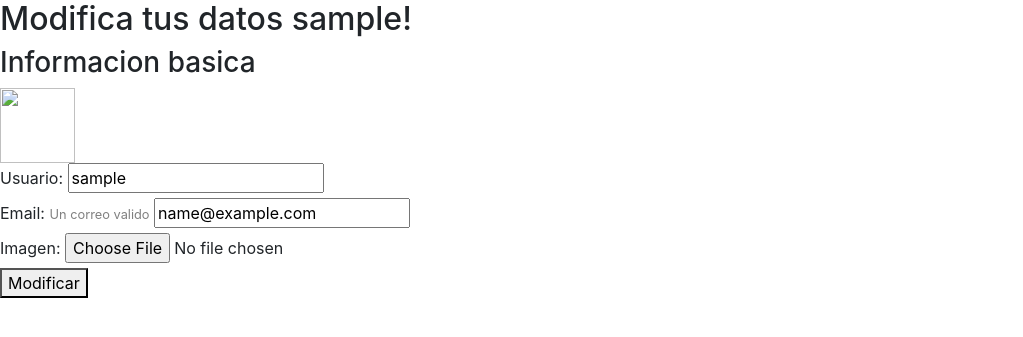
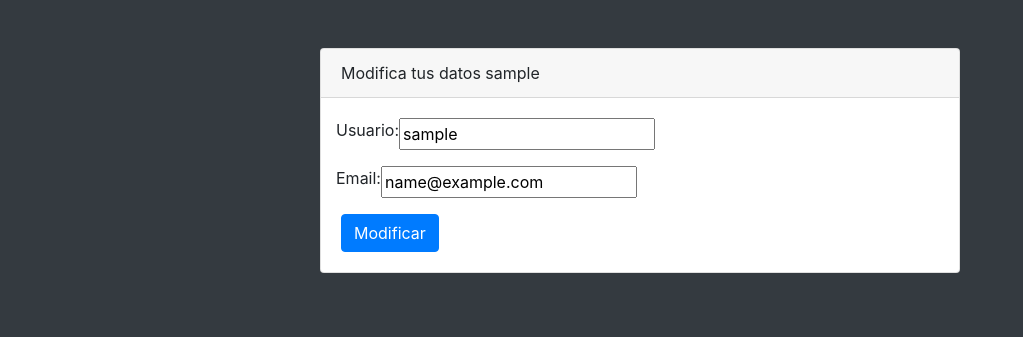
Before and after one commit to Mego1596/ProyectoSic, a Django app: page /settings/ in a window 1280 px wide. Shown: the top 337 px of the page, without its empty margins (0-1023 px from the left). Run offline with Django 3.2, Linux system fonts and the light colour scheme; the visitor is signed in with stand-in values (Sample User, id 1); some libraries are stand-ins or nearby versions.

Commit message:
Agregada interfaz editarusuario

```diff
--- a/myauth/forms.py
+++ b/myauth/forms.py
@@ -8,11 +8,7 @@ class UserChangeForm(forms.ModelForm):
     password hash display field.
     """
     username = forms.CharField(label='Usuario', required=True, )
-    avatar = forms.ImageField(
-                             label='Imagen',
-                             required=False, )
     email = forms.EmailField(label='Email',
-                             help_text='Un correo valido',
                              required=True, )
 
     class Meta:
--- a/templates/registration/settings.html
+++ b/templates/registration/settings.html
@@ -1,11 +1,17 @@
 {% extends 'base.html' %}
 
+{% block title %}
+<title>
+  Registrar usuario
+</title>
+{% endblock title %}
+
 {% block content %}
-    <header  class="main">
-      <h2>Modifica tus datos {{ request.user.get_full_name}}!</h1>
-    </header>
-    <h3>Informacion basica</h2>
-        <span class="image left"><img  width="75" height="75" src = "{% if user.avatar %}{{ user.avatar.url}} {% endif %}"></span>
+<body class="bg-dark">
+  <div class="container">
+    <div class="card card-register mx-auto mt-5">
+      <div class="card-header">Modifica tus datos {{ request.user.get_full_name}}</div>
+      <div class="card-body">
         <form method="post" action='{{ action_url }}' enctype='multipart/form-data'>
           {% csrf_token %}
           {% if messages %}
@@ -28,15 +34,20 @@
                   <strong style="color: red">{{ error|escape }}</strong>
                 </div>
             {% endfor %}
-        <div class="12u$">
+            <div class="12u$ form-group">
+              <div class="form-row">
                 {{ field.label_tag }}
                 {% if field.help_text %}
                   <small style="color: grey">{{ field.help_text|safe }}</small>
                 {% endif %}
                 {{ field }}
               </div>
+           </div>
           {% endfor %}
-      <button class="button special big" type="submit">Modificar</button>
+          <button class="button special big btn btn-primary" type="submit">Modificar</button>
         </form>
-
-{% endblock %}
+      </div>
+    </div>
+  </div>
+</body>
+{% endblock content %}
```
Also changed, not shown: templates/registration/signup.html (line endings or trailing spaces), 1 other file. Lines whose indentation alone changed are shown as unchanged.
